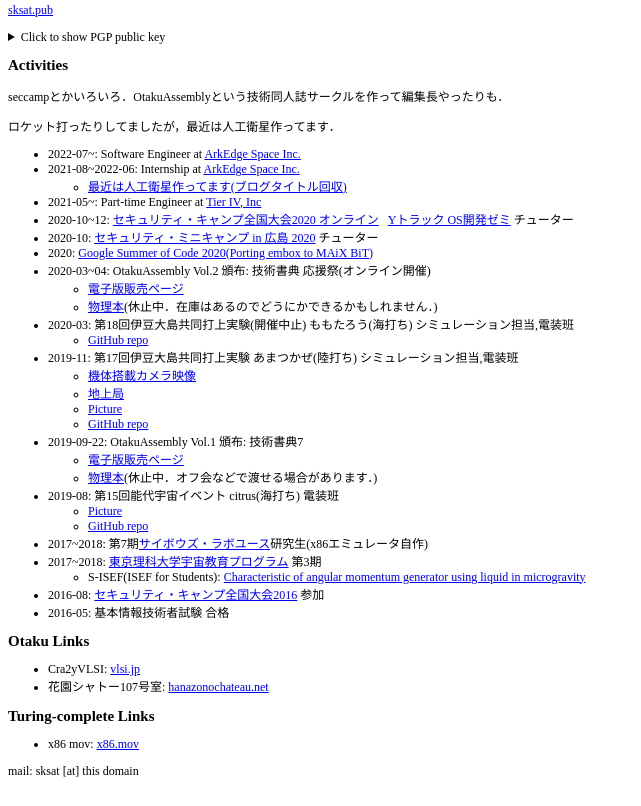
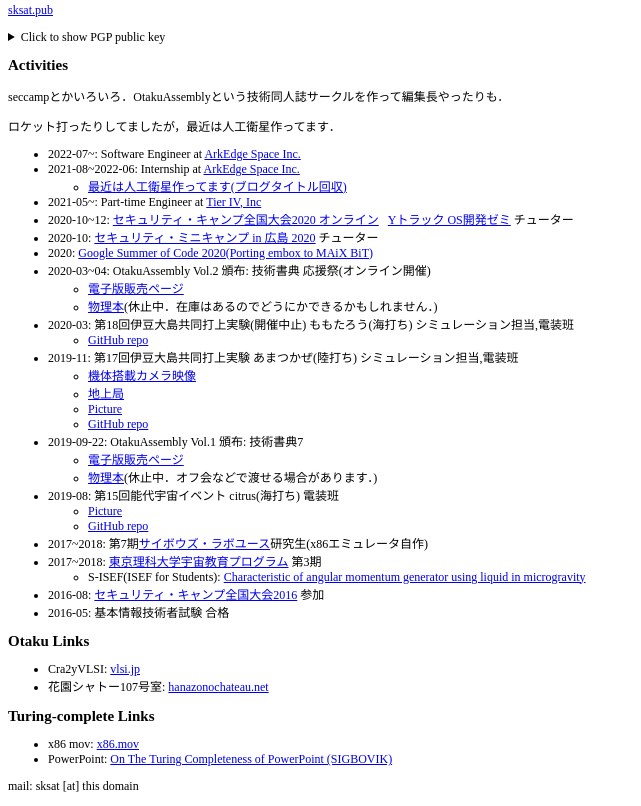
Before and after one commit to sksat/sksat.net, a plain HTML site: page index.html in a window 1280 px wide. Shown: the part 935-1741 px from the top of the page, without its empty margins (0-641 px from the left). Drawn offline with Linux system fonts and the light colour scheme; a web font is replaced by a local one.

Commit message:
PortPoint is Turing-complete

```diff
--- a/index.html
+++ b/index.html
@@ -197,6 +197,7 @@
       <h2>Turing-complete Links</h2>
       <ul>
         <li>x86 mov: <a href="https://x86.mov/">x86.mov</a></li>
+        <li>PowerPoint: <a href="https://www.youtube.com/watch?v=uNjxe8ShM-8">On The Turing Completeness of PowerPoint (SIGBOVIK)</a></li>
       </ul>
     </section>
 
```
